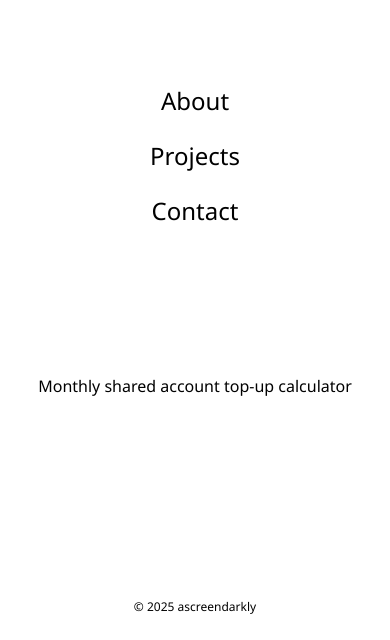
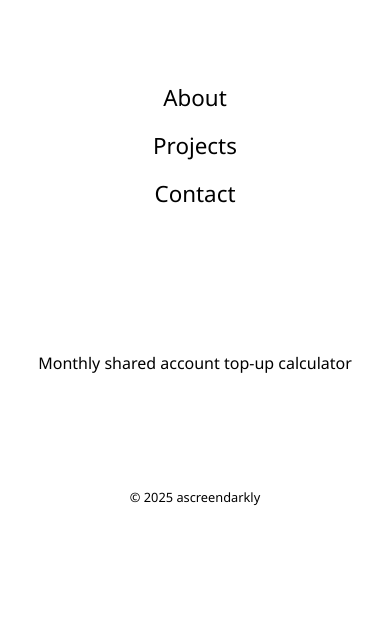
Before and after one commit to ascreendarkly/ascreendarkly.github.io, a plain HTML site: page index.html in a window 390 px wide. Shown: the part 204-844 px from the top of the page. Drawn offline with Linux system fonts and the light colour scheme.

Commit message:
Improve layout on mobile and desktop
Update font sizes and heights based on viewer height.

```diff
--- a/styles.css
+++ b/styles.css
@@ -1,20 +1,15 @@
-html {
-  font-size: 62.5%;
-}
-
 body {
     display: flex;
     flex-direction: column;
     max-width: 600px;
     font-family: 'Noto Sans', Arial, sans-serif;
     margin: auto;
-    margin-top: 10vh;
-    line-height: 1.6;
     /*border: 1px solid;*/
 }
 
 header {
     display: flex;
+    margin-top: 10vh;
     flex-direction: column;
     align-items: center;
     /*border: 1px solid;*/
@@ -28,7 +23,7 @@ header {
 
 nav {
     width: 100%;
-    font-size: 2.4rem;
+    font-size: 1.4rem;
     margin: 10vh 0 15vh 0;
     /*border: 1px solid;*/
 }
@@ -52,17 +47,20 @@ a {
 main {
     display: flex;
     justify-content: center;
-    font-size: 1.6rem;
+
 }
 
 footer {
     margin-top: 20vh;
     text-align: center;
-    font-size: 1.2rem;
+    font-size: 0.8rem;
     /*border: 1px solid;*/
 }
 
 @media (max-width: 600px) {
+    footer {
+        margin-top: 10vh;
+    }
 
     ul {
         flex-direction: column;
```
